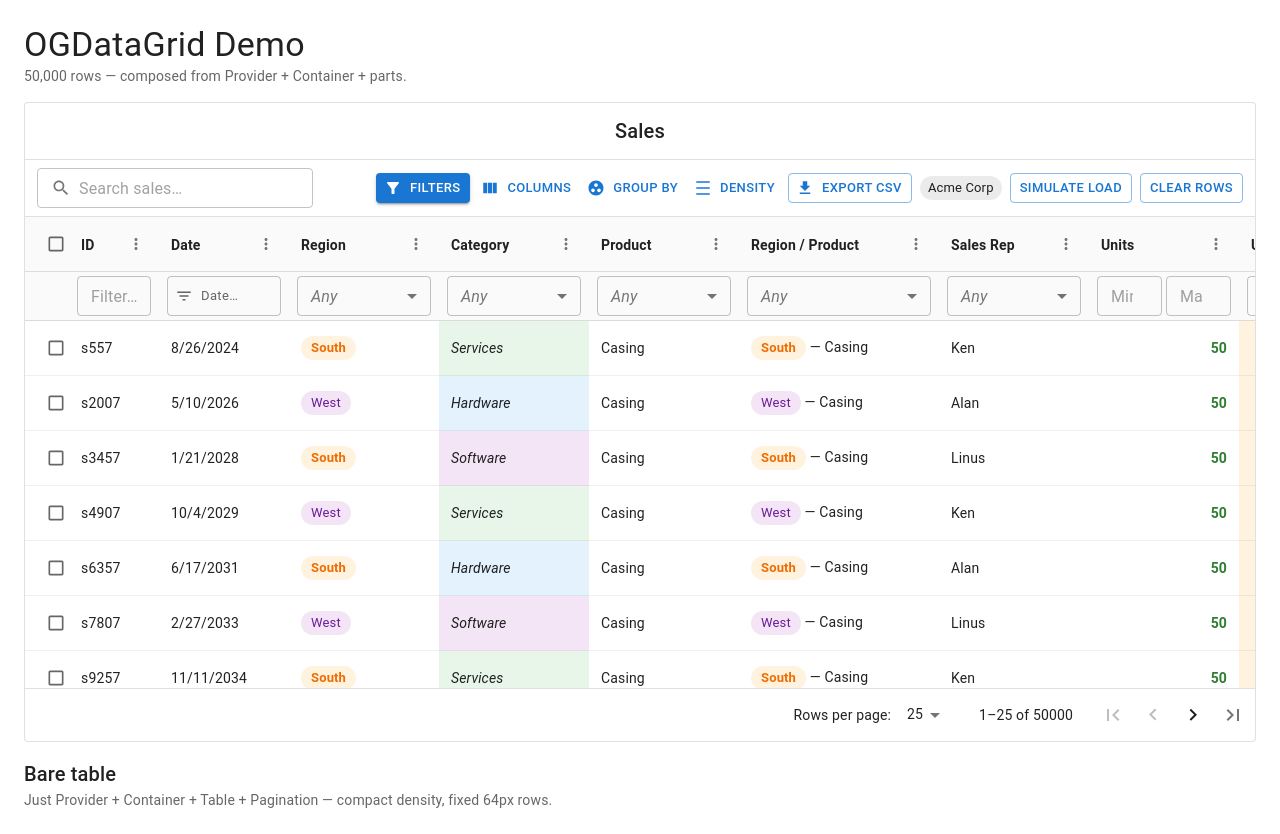
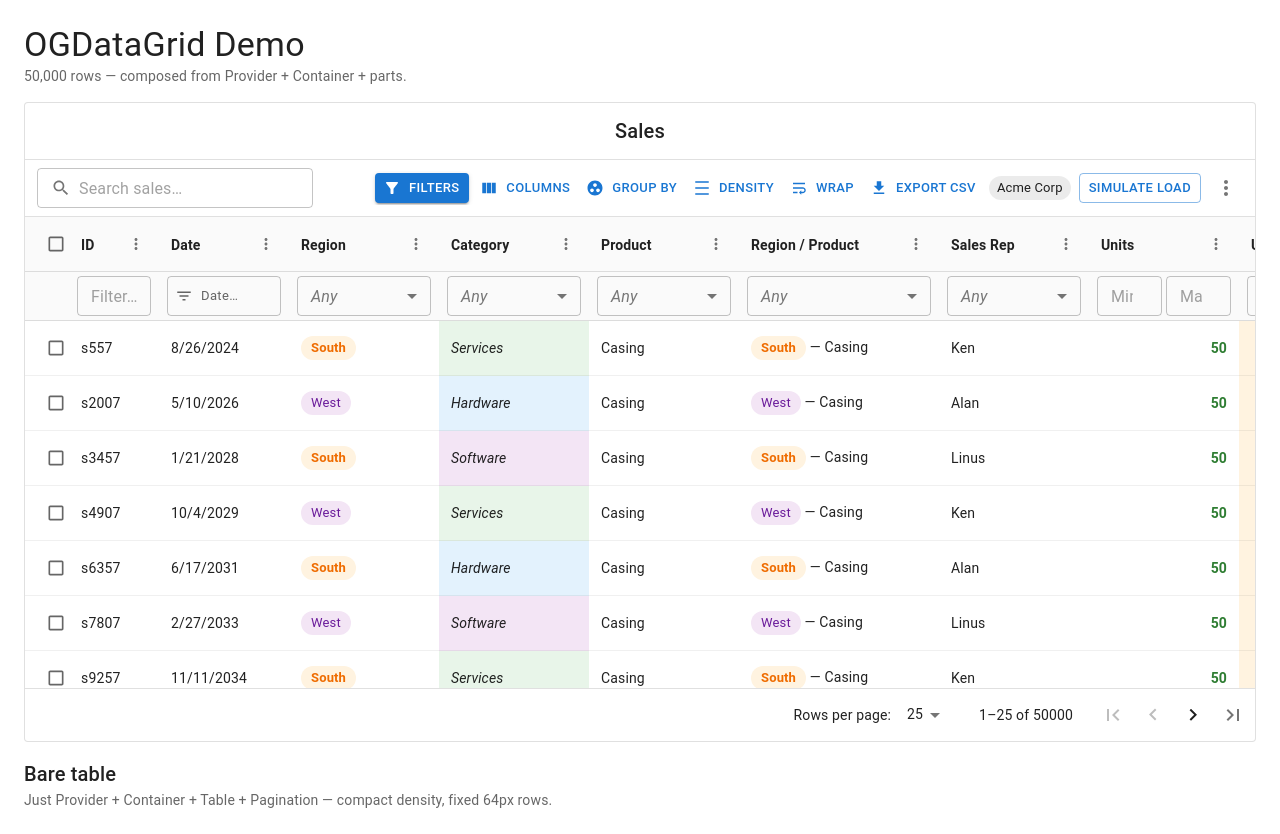
Before and after one commit to saumyakr1232/OGDataGrid, a React (Vite) app in the folder demo/: page / in a window 1280 px wide. Built offline with nearby package versions, Linux system fonts and the light colour scheme.

Commit message:
feat: add responsive toolbar with auto-overflow menu and optional cell text wrapping toggle

```diff
--- a/demo/src/App.tsx
+++ b/demo/src/App.tsx
@@ -200,16 +200,21 @@ export default function App() {
         >
           <DataGrid.Container height={640}>
             <DataGrid.Header title="Sales" sx={{ textAlign: 'center' }} />
-            <DataGrid.Toolbar sx={{ display: 'flex', alignContent: 'center' }}>
-              {/* extra props pass straight through to the underlying MUI element */}
-              <DataGrid.QuickFilter placeholder="Search sales…" sx={{ minWidth: 260 }} />
-              {/* spacer right after the search pushes every tool to the right edge */}
-              <Box sx={{ flex: 1 }} />
+            {/*
+              ResponsiveToolbar auto-collapses trailing controls into a 3-dot
+              menu as the toolbar narrows (priority order: last collapses first).
+              For unconditional grouping regardless of width, wrap controls in
+              <DataGrid.OverflowMenu> instead.
+            */}
+            <DataGrid.ResponsiveToolbar
+              prefix={<DataGrid.QuickFilter placeholder="Search sales…" sx={{ minWidth: 260 }} />}
+            >
               <DataGrid.FilterToggle />
               <DataGrid.ColumnsButton />
               <DataGrid.GroupByButton />
               <DataGrid.DensityButton />
-              <DataGrid.ExportButton color="primary" variant="outlined" />
+              <DataGrid.WrapToggle />
+              <DataGrid.ExportButton />
               <CompanyBadge />
               <Button size="small" variant="outlined" onClick={simulateLoad}>
                 Simulate load
@@ -217,7 +222,7 @@ export default function App() {
               <Button size="small" variant="outlined" onClick={() => setEmpty((e) => !e)}>
                 {empty ? 'Show rows' : 'Clear rows'}
               </Button>
-            </DataGrid.Toolbar>
+            </DataGrid.ResponsiveToolbar>
             <DataGrid.Table<Sale> />
             <DataGrid.Pagination />
           </DataGrid.Container>
--- a/src/DataGrid.tsx
+++ b/src/DataGrid.tsx
@@ -2,6 +2,7 @@ import { DataGridProvider } from './compound/Provider';
 import { DataGridContainer } from './compound/Container';
 import { DataGridHeader } from './compound/Header';
 import { DataGridToolbar } from './compound/Toolbar';
+import { DataGridResponsiveToolbar } from './compound/ResponsiveToolbar';
 import { DataGridTable } from './compound/Table';
 import { DataGridPagination } from './compound/Pagination';
 import {
@@ -11,7 +12,9 @@ import {
   DataGridExportButton,
   DataGridFilterToggle,
   DataGridGroupByButton,
+  DataGridOverflowMenu,
   DataGridQuickFilter,
+  DataGridWrapToggle,
 } from './compound/toolbar-parts';
 
 /**
@@ -23,6 +26,7 @@ export const DataGrid = {
   Container: DataGridContainer,
   Header: DataGridHeader,
   Toolbar: DataGridToolbar,
+  ResponsiveToolbar: DataGridResponsiveToolbar,
   Table: DataGridTable,
   Pagination: DataGridPagination,
   QuickFilter: DataGridQuickFilter,
@@ -31,5 +35,7 @@ export const DataGrid = {
   ColumnsButton: DataGridColumnsButton,
   GroupByButton: DataGridGroupByButton,
   DensityButton: DataGridDensityButton,
+  WrapToggle: DataGridWrapToggle,
   ExportButton: DataGridExportButton,
+  OverflowMenu: DataGridOverflowMenu,
 };
--- /dev/null
+++ b/src/compound/ResponsiveToolbar.tsx
@@ -0,0 +1,118 @@
+import { Children, useLayoutEffect, useRef, useState, type ReactNode } from 'react';
+import { Box } from '@mui/material';
+import { GridToolbar } from '../styled';
+import { DataGridOverflowMenu } from './toolbar-parts';
+
+// GridToolbar uses theme.spacing(1) = 8px between items; mirror it here so the
+// measured widths line up with what actually renders.
+const GAP_PX = 8;
+// Space reserved for the 3-dot trigger (button + gap) when anything overflows.
+const OVERFLOW_RESERVE_PX = 48;
+
+export interface DataGridResponsiveToolbarProps {
+  /** Collapsible controls, in priority order — the *last* ones overflow first. */
+  children?: ReactNode;
+  /** Pinned content rendered before the collapsible group (e.g. the search box). */
+  prefix?: ReactNode;
+  overflowTooltip?: string;
+}
+
+/**
+ * A toolbar that automatically moves its trailing children into a 3-dot
+ * overflow menu when they don't fit the available width (a "priority+" layout),
+ * and brings them back out when there's room again. Order children high→low
+ * priority; low-priority ones collapse first.
+ *
+ * For unconditional grouping regardless of width, use `DataGrid.OverflowMenu`
+ * directly instead.
+ */
+export function DataGridResponsiveToolbar({
+  children,
+  prefix,
+  overflowTooltip,
+}: DataGridResponsiveToolbarProps) {
+  const items = Children.toArray(children);
+  const containerRef = useRef<HTMLDivElement>(null);
+  const measureRef = useRef<HTMLDivElement>(null);
+  const [visibleCount, setVisibleCount] = useState(items.length);
+
+  useLayoutEffect(() => {
+    const container = containerRef.current;
+    const measureLayer = measureRef.current;
+    if (!container || !measureLayer) return;
+
+    const measure = () => {
+      // The hidden layer always renders every item, so widths stay available
+      // even for currently-collapsed ones (needed to expand again on grow).
+      const widths = [...measureLayer.children].map(
+        (el) => (el as HTMLElement).getBoundingClientRect().width,
+      );
+      const available = container.clientWidth;
+      let used = 0;
+      let count = 0;
+      for (let i = 0; i < widths.length; i++) {
+        const next = used + widths[i] + (i > 0 ? GAP_PX : 0);
+        const moreAfter = i < widths.length - 1;
+        if (next + (moreAfter ? OVERFLOW_RESERVE_PX : 0) <= available) {
+          used = next;
+          count = i + 1;
+        } else {
+          break;
+        }
+      }
+      setVisibleCount(count);
+    };
+
+    const ro = new ResizeObserver(measure);
+    ro.observe(container);
+    measure();
+    return () => ro.disconnect();
+    // Re-run when the set of items changes (count is a cheap proxy).
+  }, [items.length]);
+
+  const visible = items.slice(0, visibleCount);
+  const overflow = items.slice(visibleCount);
+
+  return (
+    <GridToolbar sx={{ position: 'relative' }}>
+      {prefix}
+      <Box
+        ref={containerRef}
+        sx={{
+          display: 'flex',
+          alignItems: 'center',
+          justifyContent: 'flex-end',
+          gap: 1,
+          flex: 1,
+          minWidth: 0,
+          overflow: 'hidden',
+        }}
+      >
+        {visible}
+        {overflow.length > 0 && (
+          <DataGridOverflowMenu tooltip={overflowTooltip}>{overflow}</DataGridOverflowMenu>
+        )}
+      </Box>
+      {/* Off-screen measurement layer: never interactive, just sized. */}
+      <Box
+        ref={measureRef}
+        aria-hidden
+        sx={{
+          position: 'absolute',
+          top: 0,
+          left: 0,
+          display: 'flex',
+          gap: 1,
+          visibility: 'hidden',
+          pointerEvents: 'none',
+        }}
+      >
+        {items.map((item, i) => (
+          <Box key={i} sx={{ flex: '0 0 auto', display: 'inline-flex' }}>
+            {item}
+          </Box>
+        ))}
+      </Box>
+    </GridToolbar>
+  );
+}
--- a/src/compound/toolbar-parts.tsx
+++ b/src/compound/toolbar-parts.tsx
@@ -1,4 +1,4 @@
-import { useState } from 'react';
+import { useState, type ReactNode } from 'react';
 import {
   Box,
   Button,
@@ -6,7 +6,9 @@ import {
   Chip,
   CircularProgress,
   IconButton,
+  type IconButtonProps,
   InputAdornment,
+  Menu,
   TextField,
   type TextFieldProps,
   Tooltip,
@@ -16,6 +18,8 @@ import FilterAltIcon from '@mui/icons-material/FilterAlt';
 import TuneIcon from '@mui/icons-material/Tune';
 import FileDownloadIcon from '@mui/icons-material/FileDownload';
 import ClearIcon from '@mui/icons-material/Clear';
+import WrapTextIcon from '@mui/icons-material/WrapText';
+import MoreVertIcon from '@mui/icons-material/MoreVert';
 
 import { ColumnsMenu } from '../components/ColumnsMenu';
 import { GroupByMenu } from '../components/GroupByMenu';
@@ -166,6 +170,88 @@ export function DataGridDensityButton(buttonProps: ButtonProps) {
   return <DensityMenu density={state.density} onChange={setters.setDensity} buttonProps={buttonProps} />;
 }
 
+export function DataGridWrapToggle({
+  size = 'small',
+  children = 'Wrap',
+  ...rest
+}: ButtonProps) {
+  const { state, setters } = useDataGridContext();
+  return (
+    <Tooltip title={state.wrapText ? 'Disable cell wrapping' : 'Enable cell wrapping'}>
+      <Button
+        {...rest}
+        size={size}
+        variant={state.wrapText ? 'contained' : 'text'}
+        startIcon={<WrapTextIcon />}
+        onClick={() => setters.setWrapText(!state.wrapText)}
+      >
+        {children}
+      </Button>
+    </Tooltip>
+  );
+}
+
+export interface DataGridOverflowMenuProps {
+  /** Controls to tuck behind the 3-dot button — toolbar parts, buttons, chips… */
+  children?: ReactNode;
+  tooltip?: string;
+  /** Override the trigger glyph (defaults to a vertical 3-dot icon). */
+  icon?: ReactNode;
+  buttonProps?: IconButtonProps;
+}
+
+/**
+ * A 3-dot overflow button that reveals its children in a menu. Children are
+ * stacked vertically and stretched, so the existing toolbar parts (Density,
+ * Wrap, Export, …) drop straight in. Each child closes the menu on click.
+ */
+export function DataGridOverflowMenu({
+  children,
+  tooltip = 'More actions',
+  icon,
+  buttonProps,
+}: DataGridOverflowMenuProps) {
+  const [anchor, setAnchor] = useState<HTMLElement | null>(null);
+  const close = () => setAnchor(null);
+  return (
+    <>
+      <Tooltip title={tooltip}>
+        <IconButton
+          size="small"
+          aria-label={tooltip}
+          onClick={(e) => setAnchor(e.currentTarget)}
+          {...buttonProps}
+        >
+          {icon ?? <MoreVertIcon />}
+        </IconButton>
+      </Tooltip>
+      <Menu
+        anchorEl={anchor}
+        open={!!anchor}
+        onClose={close}
+        anchorOrigin={{ vertical: 'bottom', horizontal: 'right' }}
+        transformOrigin={{ vertical: 'top', horizontal: 'right' }}
+      >
+        <Box
+          onClick={close}
+          sx={{
+            display: 'flex',
+            flexDirection: 'column',
+            alignItems: 'stretch',
+            gap: 0.5,
+            px: 1,
+            py: 0.5,
+            minWidth: 180,
+            '& > *': { justifyContent: 'flex-start' },
+          }}
+        >
+          {children}
+        </Box>
+      </Menu>
+    </>
+  );
+}
+
 export function DataGridExportButton({
   size = 'small',
   variant = 'text',
--- a/src/hooks/useDataGridState.ts
+++ b/src/hooks/useDataGridState.ts
@@ -53,6 +53,7 @@ const defaultState: DataGridState = {
   columnSizing: {},
   showFilters: false,
   density: 'standard',
+  wrapText: false,
   aggregationOverrides: {},
 };
 
@@ -124,6 +125,7 @@ export function useDataGridState<T>(props: DataGridProps<T>) {
   const [columnSizing, setColumnSizing] = useState<Record<string, number>>(merged.columnSizing);
   const [showFilters, setShowFilters] = useState(merged.showFilters);
   const [density, setDensity] = useState(merged.density);
+  const [wrapText, setWrapText] = useState(merged.wrapText);
   const [aggregationOverrides, setAggregationOverrides] = useState<Record<string, AggregationFn>>(
     merged.aggregationOverrides,
   );
@@ -150,6 +152,7 @@ export function useDataGridState<T>(props: DataGridProps<T>) {
     columnSizing,
     showFilters,
     density,
+    wrapText,
     aggregationOverrides,
   };
 
@@ -286,6 +289,7 @@ export function useDataGridState<T>(props: DataGridProps<T>) {
       setColumnSizing,
       setShowFilters,
       setDensity,
+      setWrapText,
       setAggregationOverrides,
       setAggregation,
     },
--- a/src/index.ts
+++ b/src/index.ts
@@ -11,6 +11,8 @@ export { DataGridContainer } from './compound/Container';
 export type { DataGridContainerProps } from './compound/Container';
 export { DataGridHeader } from './compound/Header';
 export { DataGridToolbar } from './compound/Toolbar';
+export { DataGridResponsiveToolbar } from './compound/ResponsiveToolbar';
+export type { DataGridResponsiveToolbarProps } from './compound/ResponsiveToolbar';
 export { DataGridTable } from './compound/Table';
 export { DataGridPagination } from './compound/Pagination';
 export {
@@ -20,8 +22,11 @@ export {
   DataGridColumnsButton,
   DataGridGroupByButton,
   DataGridDensityButton,
+  DataGridWrapToggle,
   DataGridExportButton,
+  DataGridOverflowMenu,
 } from './compound/toolbar-parts';
+export type { DataGridOverflowMenuProps } from './compound/toolbar-parts';
 
 export type {
   DataGridProps,
--- a/src/types.ts
+++ b/src/types.ts
@@ -125,6 +125,8 @@ export interface DataGridState {
   columnSizing: Record<string, number>;
   showFilters: boolean;
   density: Density;
+  /** When false (default) body cells stay on one line and truncate with an ellipsis. */
+  wrapText: boolean;
   aggregationOverrides: Record<string, AggregationFn>;
 }
 
```
Also changed, not shown: src/compound/Table.tsx (+15 -1 lines).
